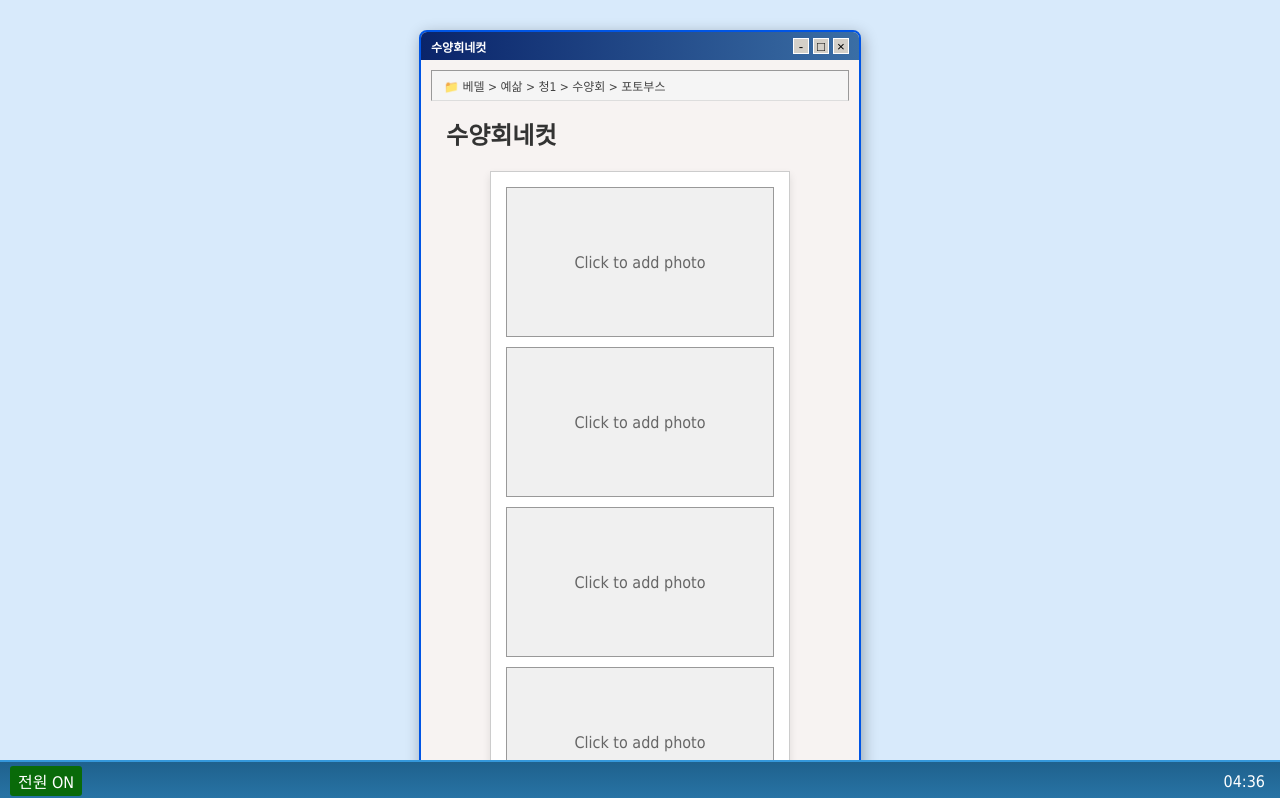
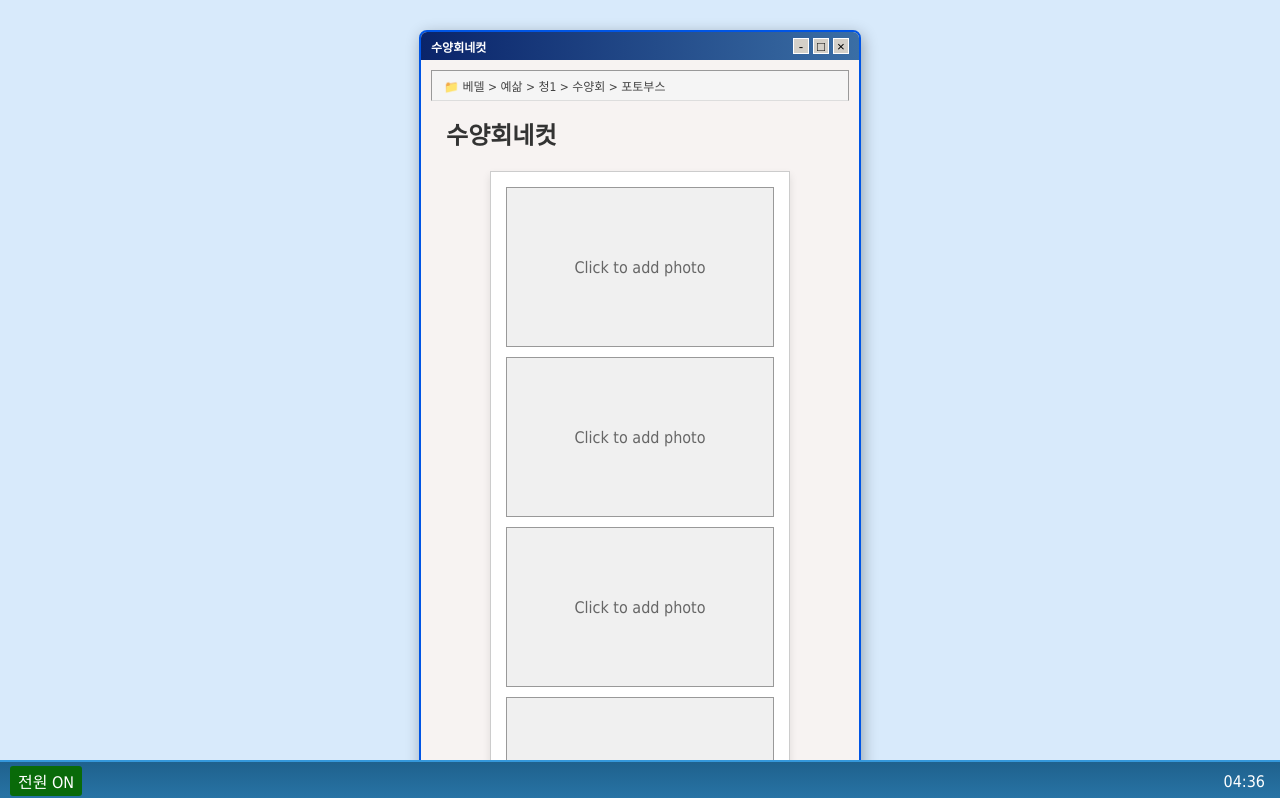
Before and after one commit to jicy9966/retreat_web, a React (Create React App) app: page /retreat-four-cuts in a window 1280 px wide. Shown: the top 798 px of the page. Built offline with nearby package versions, Linux system fonts and the light colour scheme; a web font is replaced by a local one.

Commit message:
changed photo dimension i/o

```diff
--- a/src/pages/RetreatFourCuts/RetreatFourCuts.scss
+++ b/src/pages/RetreatFourCuts/RetreatFourCuts.scss
@@ -17,7 +17,7 @@
 
 .photo-spot {
     width: 100%;
-    height: 150px; /* Changed from 180px to 140px */
+    height: 160px; /* Changed from 180px to 160px */
     border: 1px solid #999;
     background-color: #f0f0f0;
     cursor: pointer;
```
